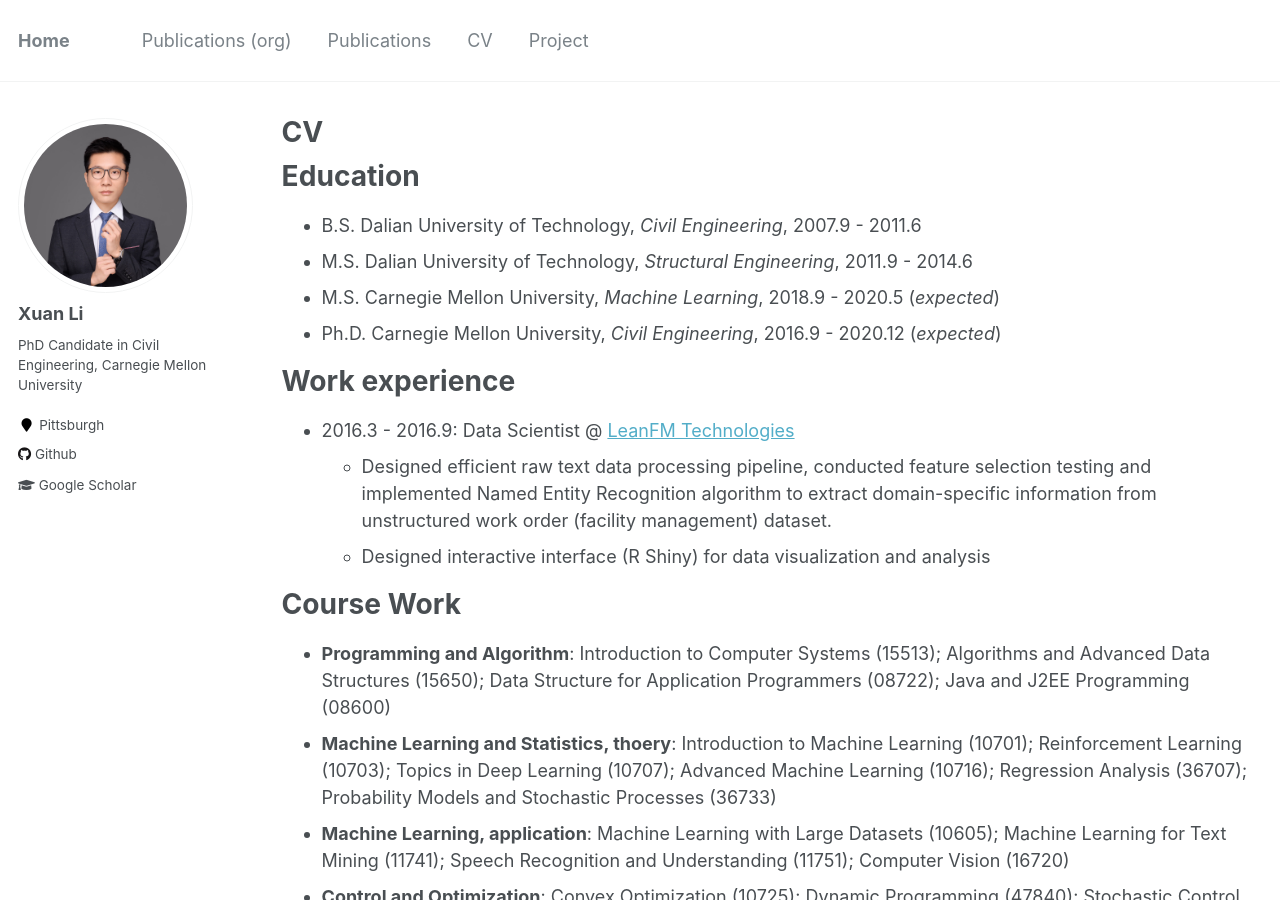
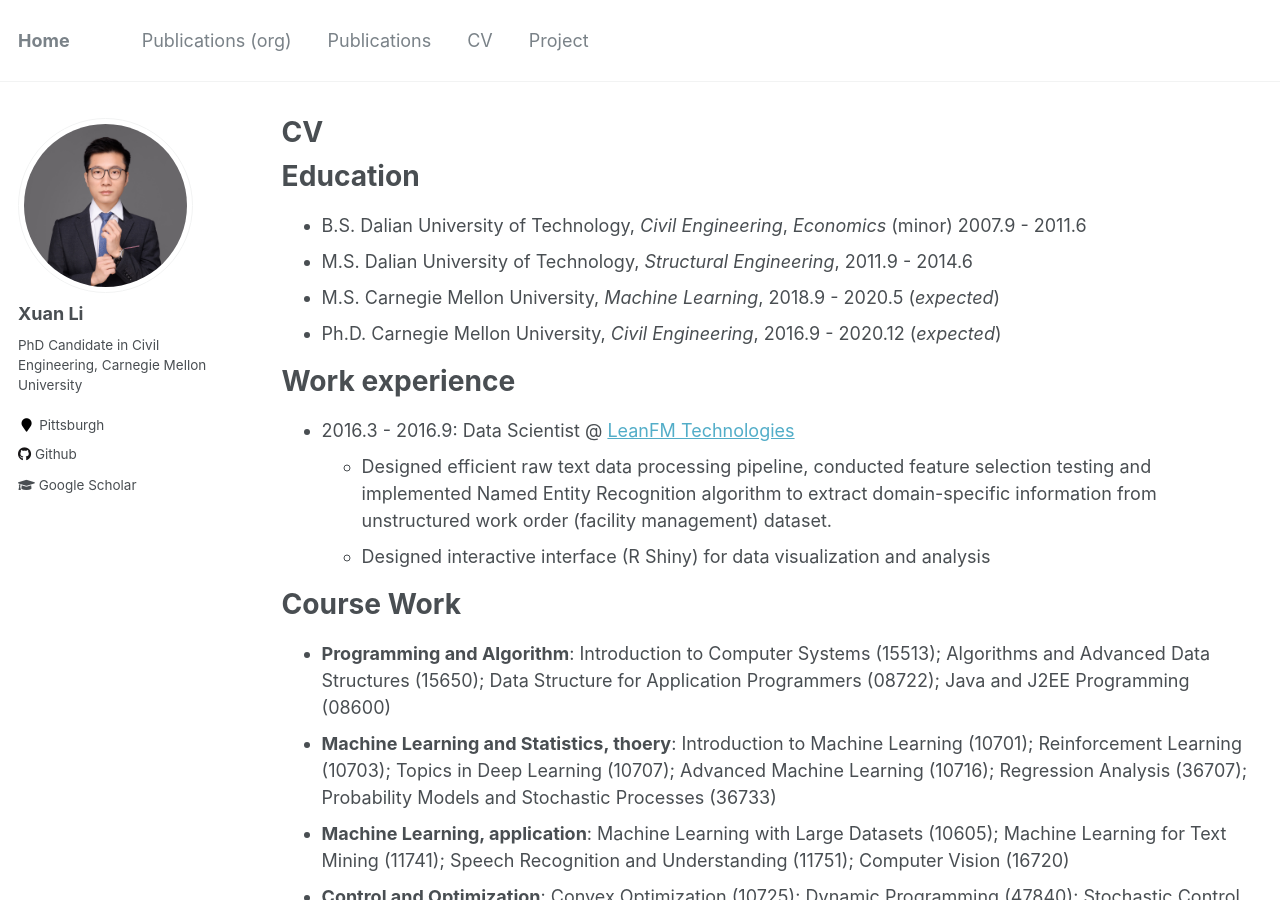
Before and after one commit to milanlx/milanlx.github.io, a Jekyll site: the page built from _pages/cv.md, in a window 1280 px wide and 900 px high. Built offline with Jekyll 4.4.1, drawn with Linux system fonts in a browser that asks for light colours.

Commit message:
Update cv.md

```diff
--- a/_pages/cv.md
+++ b/_pages/cv.md
@@ -11,7 +11,7 @@ redirect_from:
 
 Education
 ======
-* B.S. Dalian University of Technology, *Civil Engineering*, 2007.9 - 2011.6
+* B.S. Dalian University of Technology, *Civil Engineering*, *Economics* (minor) 2007.9 - 2011.6
 * M.S. Dalian University of Technology, *Structural Engineering*, 2011.9 - 2014.6
 * M.S. Carnegie Mellon University, *Machine Learning*, 2018.9 - 2020.5 (*expected*)
 * Ph.D. Carnegie Mellon University, *Civil Engineering*, 2016.9 - 2020.12 (*expected*)
```
